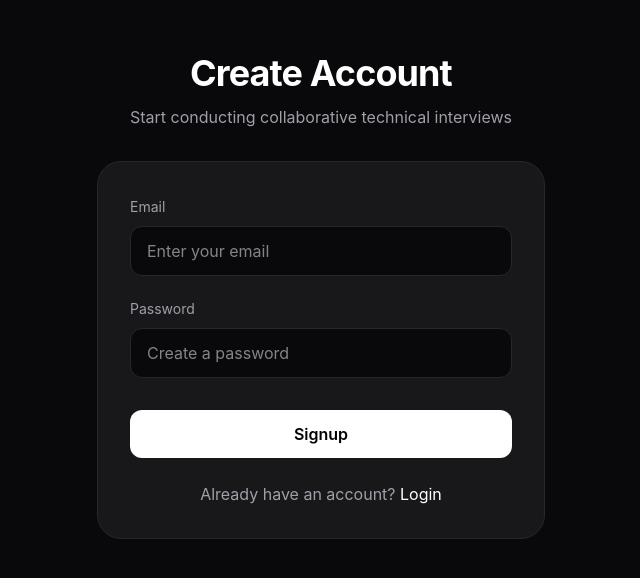
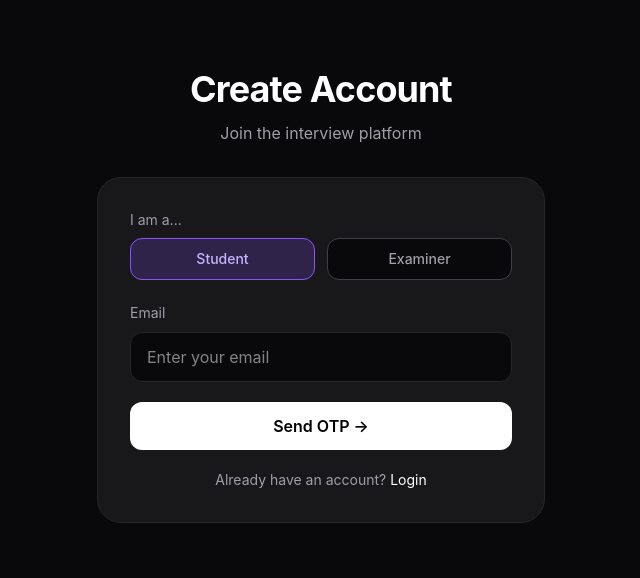
Before and after one commit to SM-GIT-HUB/einterview-frontend, a React (Vite) app: page /signup in a window 1280 px wide. Shown: the part 104-682 px from the top of the page, without its empty margins (319-959 px from the left). Built offline with nearby package versions, Linux system fonts and the light colour scheme; no server answers.

Commit message:
feat: implement examiner-only notes and interview score tracking in RoomPage with updated backend API methods

```diff
--- a/src/App.jsx
+++ b/src/App.jsx
@@ -23,7 +23,8 @@ function App()
                 const response =
                     await me();
 
-                setUser(response.data);
+                // unified backend: { success, message, data: user }
+                setUser(response.data || response);
             }
             catch {
 
--- a/src/pages/RoomPage.jsx
+++ b/src/pages/RoomPage.jsx
@@ -19,22 +19,25 @@ import { io }
 from "socket.io-client"
 
 import api from "../lib/axios"
+import { updateRoomNotes, updateInterviewScore } from "../api/room-api"
+import useAuthStore from "../store/auth-store"
 
 function RoomPage()
 {
     const navigate = useNavigate();
+    const { roomId } = useParams();
+    const { user } = useAuthStore();
 
-    const { roomId } =
-        useParams();
+    const [room, setRoom] = useState(null);
+    const [loading, setLoading] = useState(true);
+    const [timeLeft, setTimeLeft] = useState("");
 
-    const [room, setRoom] =
-        useState(null);
-
-    const [loading, setLoading] =
-        useState(true);
-
-    const [timeLeft, setTimeLeft] =
-        useState("");
+    // examiner-only panel
+    const [notes, setNotes]             = useState("");
+    const [score, setScore]             = useState("");
+    const [savingNotes, setSavingNotes] = useState(false);
+    const [savingScore, setSavingScore] = useState(false);
+    const [panelTab, setPanelTab]       = useState("code"); // "code" | "notes"
 
     const isRemoteChange =
         useRef(false);
@@ -334,6 +337,9 @@ function RoomPage()
                 }
 
                 setRoom(roomData);
+                // seed examiner fields from saved room data
+                setNotes(roomData.notes || "");
+                setScore(roomData.interviewScore ?? "");
             }
             catch(err) {
 
@@ -362,7 +368,7 @@ function RoomPage()
         if (!room) return;
 
         const socket =
-            io(import.meta.env.VITE_API_SOCKET, {
+            io(import.meta.env.VITE_SOCKET_URL || "http://localhost:3000", {
                 withCredentials: true
             })
 
@@ -501,8 +507,7 @@ function RoomPage()
 
     function handleChange(value)
     {
-        const updatedCode =
-            value || "";
+        const updatedCode = value || "";
 
         setCode(updatedCode);
 
@@ -512,13 +517,31 @@ function RoomPage()
             return;
         }
 
-        socketRef.current?.emit(
-            "code-change",
+        socketRef.current?.emit("code-change", { roomId, code: updatedCode })
+    }
+
+    async function saveNotes()
     {
-                roomId,
-                code: updatedCode
+        setSavingNotes(true);
+        try {
+            await updateRoomNotes(roomId, notes);
+            toast.success("Notes saved");
         }
-        )
+        catch { toast.error("Failed to save notes"); }
+        finally { setSavingNotes(false); }
+    }
+
+    async function saveScore()
+    {
+        const num = Number(score);
+        if (isNaN(num) || num < 0) return toast.error("Enter a valid score");
+        setSavingScore(true);
+        try {
+            await updateInterviewScore(roomId, num);
+            toast.success("Interview score saved");
+        }
+        catch { toast.error("Failed to save score"); }
+        finally { setSavingScore(false); }
     }
 
     if (loading)
@@ -584,78 +607,113 @@ function RoomPage()
                 <div className="
                     bg-black
                     border-r border-zinc-800
-                    p-4
                     flex flex-col
-                    gap-4
                 ">
+                    {/* Sidebar tab bar */}
+                    <div className="flex border-b border-zinc-800">
+                        <button
+                            onClick={() => setPanelTab("code")}
+                            className={`flex-1 py-2.5 text-xs font-medium transition ${
+                                panelTab === "code"
+                                ? "text-white border-b-2 border-white"
+                                : "text-zinc-500 hover:text-zinc-300"
+                            }`}
+                        >
+                            📷 Video
+                        </button>
+                        {user?.role === "examiner" && (
+                            <button
+                                onClick={() => setPanelTab("notes")}
+                                className={`flex-1 py-2.5 text-xs font-medium transition ${
+                                    panelTab === "notes"
+                                    ? "text-white border-b-2 border-white"
+                                    : "text-zinc-500 hover:text-zinc-300"
+                                }`}
+                            >
+                                📝 Notes & Score
+                            </button>
+                        )}
+                    </div>
+
+                    {/* Video feeds */}
+                    {panelTab === "code" && (
+                        <div className="p-4 flex flex-col gap-4">
+                            <div className="
+                                relative rounded-2xl overflow-hidden
+                                border border-zinc-800 bg-zinc-900 aspect-video
+                            ">
+                                <video
+                                    ref={localVideoRef}
+                                    autoPlay muted playsInline
+                                    className="w-full h-full object-cover"
+                                />
+                                <div className="absolute bottom-3 left-3 bg-black/70 px-3 py-1 rounded-lg text-xs">
+                                    You
+                                </div>
+                            </div>
 
                             <div className="
-                        relative
-                        rounded-2xl
-                        overflow-hidden
-                        border border-zinc-800
-                        bg-zinc-900
-                        aspect-video
+                                relative rounded-2xl overflow-hidden
+                                border border-zinc-800 bg-zinc-900 aspect-video
                             ">
+                                <video
+                                    ref={remoteVideoRef}
+                                    autoPlay playsInline
+                                    className="w-full h-full object-cover"
+                                />
+                                <div className="absolute bottom-3 left-3 bg-black/70 px-3 py-1 rounded-lg text-xs">
+                                    Participant
+                                </div>
+                            </div>
+                        </div>
+                    )}
 
-                        <video
-                            ref={localVideoRef}
-                            autoPlay
-                            muted
-                            playsInline
-                            className="
-                                w-full
-                                h-full
-                                object-cover
-                            "
+                    {/* Examiner notes + score panel */}
+                    {panelTab === "notes" && user?.role === "examiner" && (
+                        <div className="p-4 flex flex-col gap-5 overflow-y-auto flex-1">
+
+                            <div>
+                                <label className="text-xs font-medium text-zinc-400 uppercase tracking-wide block mb-2">
+                                    Interview Notes
+                                </label>
+                                <textarea
+                                    className="w-full h-40 bg-zinc-900 border border-zinc-800 rounded-xl px-3 py-2.5 text-sm outline-none focus:border-zinc-600 resize-none transition"
+                                    placeholder="Write notes about the candidate..."
+                                    value={notes}
+                                    onChange={e => setNotes(e.target.value)}
                                 />
+                                <button
+                                    onClick={saveNotes}
+                                    disabled={savingNotes}
+                                    className="mt-2 w-full bg-zinc-800 hover:bg-zinc-700 py-2 rounded-xl text-sm transition disabled:opacity-50"
+                                >
+                                    {savingNotes ? "Saving..." : "Save Notes"}
+                                </button>
+                            </div>
 
-                        <div className="
-                            absolute
-                            bottom-3 left-3
-                            bg-black/70
-                            px-3 py-1
-                            rounded-lg
-                            text-sm
-                        ">
-                            You
+                            <div>
+                                <label className="text-xs font-medium text-zinc-400 uppercase tracking-wide block mb-2">
+                                    Interview Score
+                                </label>
+                                <input
+                                    type="number"
+                                    min="0"
+                                    className="w-full bg-zinc-900 border border-zinc-800 rounded-xl px-3 py-2.5 text-sm outline-none focus:border-zinc-600 transition"
+                                    placeholder="e.g. 85"
+                                    value={score}
+                                    onChange={e => setScore(e.target.value)}
+                                />
+                                <button
+                                    onClick={saveScore}
+                                    disabled={savingScore}
+                                    className="mt-2 w-full bg-violet-600 hover:bg-violet-700 text-white py-2 rounded-xl text-sm transition disabled:opacity-50"
+                                >
+                                    {savingScore ? "Saving..." : "Save Score"}
+                                </button>
                             </div>
 
                         </div>
-
-                    <div className="
-                        relative
-                        rounded-2xl
-                        overflow-hidden
-                        border border-zinc-800
-                        bg-zinc-900
-                        aspect-video
-                    ">
-
-                        <video
-                            ref={remoteVideoRef}
-                            autoPlay
-                            playsInline
-                            className="
-                                w-full
-                                h-full
-                                object-cover
-                            "
-                        />
-
-                        <div className="
-                            absolute
-                            bottom-3 left-3
-                            bg-black/70
-                            px-3 py-1
-                            rounded-lg
-                            text-sm
-                        ">
-                            Participant
-                        </div>
-
-                    </div>
-
+                    )}
                 </div>
 
                 <div className="h-full">
--- a/src/pages/SignupPage.jsx
+++ b/src/pages/SignupPage.jsx
@@ -1,51 +1,55 @@
 import { useState } from "react"
-
-import { Link, useNavigate }
-from "react-router-dom"
-
+import { Link, useNavigate } from "react-router-dom"
 import toast from "react-hot-toast"
-
-import { signup } from "../api/auth-api"
-
-import useAuthStore
-from "../store/auth-store"
+import { sendOtp, signup } from "../api/auth-api"
+import useAuthStore from "../store/auth-store"
 
 function SignupPage()
 {
     const navigate = useNavigate();
+    const { setUser } = useAuthStore();
 
-    const { setUser } =
-        useAuthStore();
+    const [step, setStep] = useState(1);
+    const [loading, setLoading] = useState(false);
 
-    const [form, setForm] =
-        useState({
+    const [form, setForm] = useState({
         email: "",
-            password: ""
+        password: "",
+        otp: "",
+        role: "student"
     })
 
-    async function handleSubmit(e)
+    async function handleSendOtp()
     {
-        e.preventDefault();
-
+        if (!form.email) return toast.error("Enter your email");
         try {
-
-            const response =
-                await signup(form);
-
-            setUser(response.data);
-
-            toast.success(
-                "Signup successful"
-            )
-
-            navigate("/");
+            setLoading(true);
+            await sendOtp({ email: form.email, role: form.role });
+            toast.success("OTP sent to your email");
+            setStep(2);
         }
         catch(err) {
+            toast.error(err.response?.data?.message || "Failed to send OTP");
+        }
+        finally {
+            setLoading(false);
+        }
+    }
 
-            toast.error(
-                err.response?.data?.message
-                || "Signup failed"
-            )
+    async function handleSubmit()
+    {
+        try {
+            setLoading(true);
+            const response = await signup(form);
+            setUser(response.data);
+            toast.success("Account created!");
+            navigate("/home");
+        }
+        catch(err) {
+            toast.error(err.response?.data?.message || "Signup failed");
+        }
+        finally {
+            setLoading(false);
         }
     }
 
@@ -58,152 +62,123 @@ function SignupPage()
             justify-center
             px-6
         ">
+            <div className="w-full max-w-md">
+
+                <div className="mb-8 text-center">
+                    <h1 className="text-4xl font-bold tracking-tight">
+                        Create Account
+                    </h1>
+                    <p className="mt-3 text-zinc-400">
+                        Join the interview platform
+                    </p>
+                </div>
 
                 <div className="
-                w-full
-                max-w-md
-            ">
-
-                <div className="
-                    mb-8
-                    text-center
-                ">
-
-                    <h1 className="
-                        text-4xl
-                        font-bold
-                        tracking-tight
-                    ">
-                        Create Account
-                    </h1>
-
-                    <p className="
-                        mt-3
-                        text-zinc-400
-                    ">
-                        Start conducting collaborative technical interviews
-                    </p>
-
-                </div>
-
-                <form
-                    onSubmit={handleSubmit}
-                    className="
                     bg-zinc-900
                     border border-zinc-800
                     rounded-3xl
                     p-8
-                    "
+                    space-y-5
+                ">
+                    {/* Step 1: Email + Role */}
+                    {step === 1 && (
+                        <>
+                            <div>
+                                <label className="text-sm text-zinc-400 block mb-2">I am a...</label>
+                                <div className="grid grid-cols-2 gap-3">
+                                    {["student", "examiner"].map(r => (
+                                        <button
+                                            key={r}
+                                            type="button"
+                                            onClick={() => setForm(f => ({ ...f, role: r }))}
+                                            className={`py-2.5 rounded-xl border text-sm font-medium capitalize transition
+                                                ${form.role === r
+                                                    ? "border-violet-500 bg-violet-500/20 text-violet-300"
+                                                    : "border-zinc-700 bg-zinc-950 text-zinc-400 hover:border-zinc-600"
+                                                }`}
                                         >
+                                            {r}
+                                        </button>
+                                    ))}
+                                </div>
+                            </div>
 
                             <div>
-
-                        <label className="
-                            text-sm
-                            text-zinc-400
-                        ">
-                            Email
-                        </label>
-
+                                <label className="text-sm text-zinc-400">Email</label>
                                 <input
                                     type="email"
                                     placeholder="Enter your email"
                                     value={form.email}
-                            onChange={(e) =>
-                                setForm({
-                                    ...form,
-                                    email:
-                                        e.target.value
-                                })
-                            }
-                            className="
-                                mt-2
-                                w-full
-                                bg-zinc-950
-                                border border-zinc-800
-                                rounded-xl
-                                px-4 py-3
-                                outline-none
-                                focus:border-violet-500
-                            "
+                                    onChange={e => setForm(f => ({ ...f, email: e.target.value }))}
+                                    onKeyDown={e => e.key === "Enter" && handleSendOtp()}
+                                    className="mt-2 w-full bg-zinc-950 border border-zinc-800 rounded-xl px-4 py-3 outline-none focus:border-violet-500"
                                 />
-
                             </div>
 
-                    <div className="mt-5">
+                            <button
+                                type="button"
+                                onClick={handleSendOtp}
+                                disabled={loading}
+                                className="w-full bg-white text-black py-3 rounded-xl font-semibold hover:opacity-90 transition disabled:opacity-50"
+                            >
+                                {loading ? "Sending OTP..." : "Send OTP →"}
+                            </button>
+                        </>
+                    )}
 
-                        <label className="
-                            text-sm
-                            text-zinc-400
-                        ">
-                            Password
-                        </label>
+                    {/* Step 2: Password + OTP */}
+                    {step === 2 && (
+                        <>
+                            <div className="bg-zinc-950 border border-zinc-800 rounded-xl px-4 py-2 text-sm text-zinc-400">
+                                OTP sent to <span className="text-white">{form.email}</span>
+                                {" "}
+                                <button className="text-xs text-zinc-500 hover:text-white underline ml-1" onClick={() => setStep(1)}>
+                                    Change
+                                </button>
+                            </div>
 
+                            <div>
+                                <label className="text-sm text-zinc-400">Password</label>
                                 <input
                                     type="password"
                                     placeholder="Create a password"
                                     value={form.password}
-                            onChange={(e) =>
-                                setForm({
-                                    ...form,
-                                    password:
-                                        e.target.value
-                                })
-                            }
-                            className="
-                                mt-2
-                                w-full
-                                bg-zinc-950
-                                border border-zinc-800
-                                rounded-xl
-                                px-4 py-3
-                                outline-none
-                                focus:border-violet-500
-                            "
+                                    onChange={e => setForm(f => ({ ...f, password: e.target.value }))}
+                                    className="mt-2 w-full bg-zinc-950 border border-zinc-800 rounded-xl px-4 py-3 outline-none focus:border-violet-500"
                                 />
+                            </div>
 
+                            <div>
+                                <label className="text-sm text-zinc-400">OTP</label>
+                                <input
+                                    type="text"
+                                    placeholder="Enter OTP from email"
+                                    value={form.otp}
+                                    onChange={e => setForm(f => ({ ...f, otp: e.target.value }))}
+                                    onKeyDown={e => e.key === "Enter" && handleSubmit()}
+                                    className="mt-2 w-full bg-zinc-950 border border-zinc-800 rounded-xl px-4 py-3 outline-none focus:border-violet-500"
+                                />
                             </div>
 
                             <button
-                        type="submit"
-                        className="
-                            mt-8
-                            w-full
-                            bg-white
-                            text-black
-                            py-3
-                            rounded-xl
-                            font-semibold
-                            hover:opacity-90
-                            transition
-                        "
+                                type="button"
+                                onClick={handleSubmit}
+                                disabled={loading}
+                                className="w-full bg-white text-black py-3 rounded-xl font-semibold hover:opacity-90 transition disabled:opacity-50"
                             >
-                        Signup
+                                {loading ? "Creating account..." : "Create Account"}
                             </button>
+                        </>
+                    )}
 
-                    <p className="
-                        mt-6
-                        text-center
-                        text-zinc-400
-                    ">
+                    <p className="text-center text-zinc-400 text-sm">
                         Already have an account?{" "}
-
-                        <Link
-                            to="/login"
-                            className="
-                                text-white
-                                hover:text-violet-400
-                                transition
-                            "
-                        >
+                        <Link to="/login" className="text-white hover:text-violet-400 transition">
                             Login
                         </Link>
                     </p>
-
-                </form>
-
                 </div>
-
+            </div>
         </div>
     )
 }
--- a/vite.config.js
+++ b/vite.config.js
@@ -5,6 +5,9 @@ import react from '@vitejs/plugin-react'
 import tailwindcss from '@tailwindcss/vite'
 
 export default defineConfig({
+  server: {
+    port: 5174
+  },
   plugins: [
     react(),
     tailwindcss()
```
Also changed, not shown: src/api/auth-api.js (+17 -18 lines), src/api/room-api.js (+19 -10 lines), 1 other file (tests, documents, lock files or other folders). Lines whose indentation alone changed are shown as unchanged.
